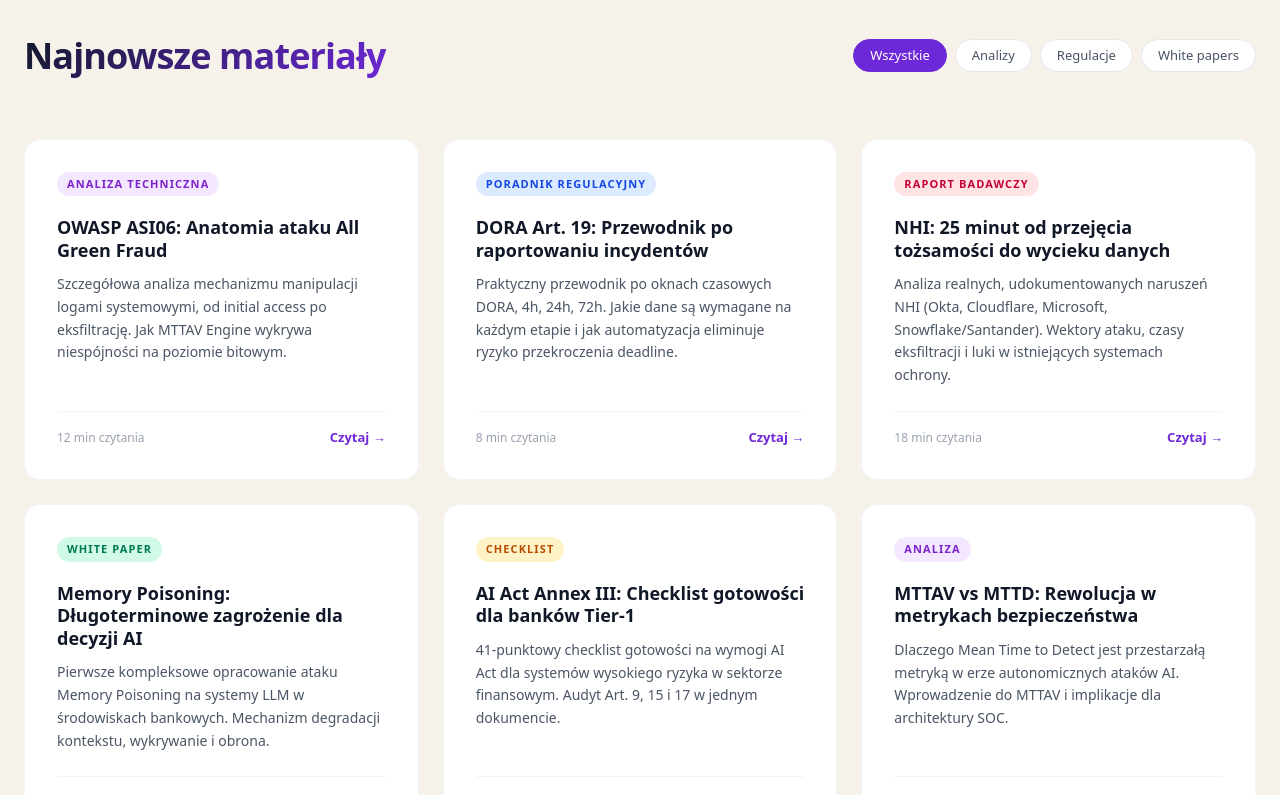
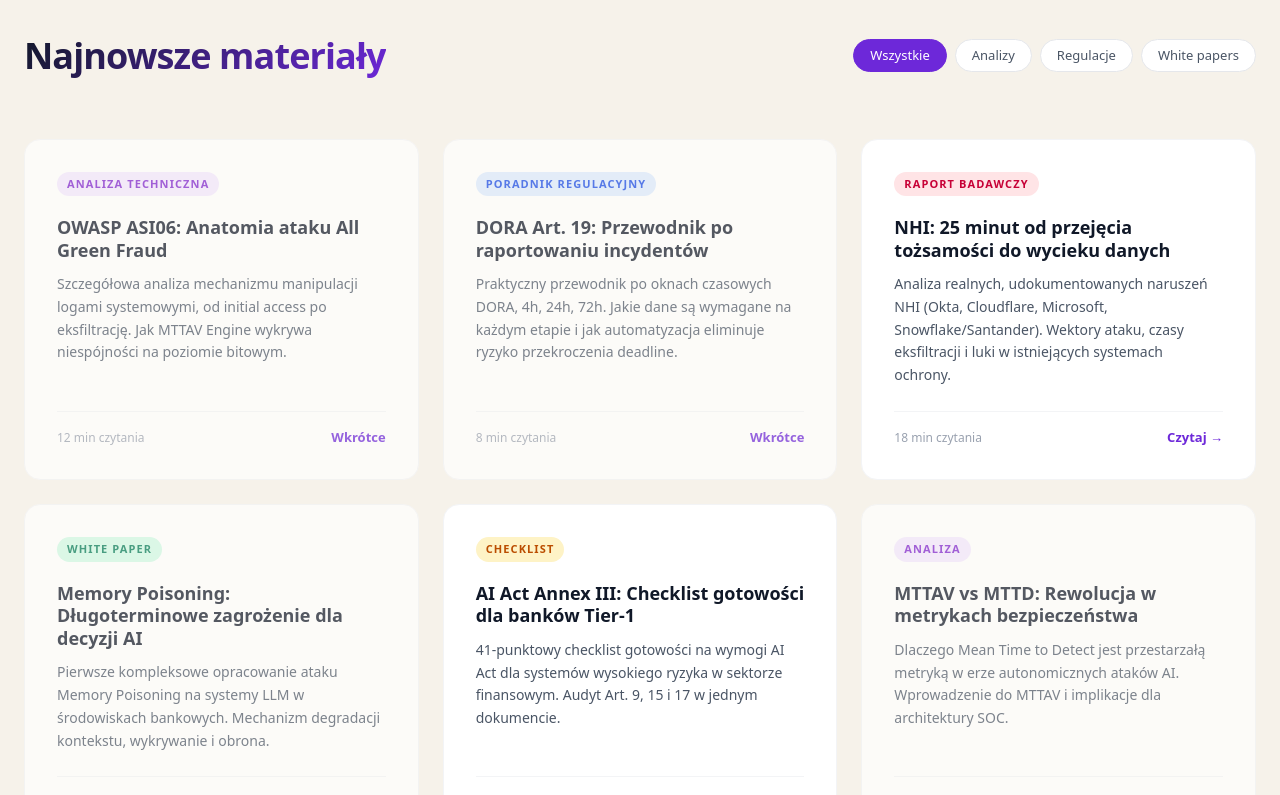
Before and after one commit to JKulczynski/qunigma-landing, a Next.js app: page /wiedza in a window 1280 px wide. Shown: the part 580-1375 px from the top of the page. Built offline with nearby package versions, Linux system fonts and the light colour scheme; a web font is replaced by a local one.

Commit message:
Wiedza: podpiete linki do obu gotowych artykulow (NHI, AI Act checklist), reszta kart oznaczona jako Wkrotce

```diff
--- a/app/wiedza/page.tsx
+++ b/app/wiedza/page.tsx
@@ -1,6 +1,7 @@
 import { SubpageNavbar } from '@/components/SubpageNavbar';
 import { Footer } from '@/components/Footer';
 import type { Metadata } from 'next';
+import Link from 'next/link';
 
 export const metadata: Metadata = {
   title: 'Wiedza | Qunigma, Analizy, Raporty, Webinaria AI Security',
@@ -35,6 +36,7 @@ const articles = [
     title: 'NHI: 25 minut od przejęcia tożsamości do wycieku danych',
     summary: 'Analiza realnych, udokumentowanych naruszeń NHI (Okta, Cloudflare, Microsoft, Snowflake/Santander). Wektory ataku, czasy eksfiltracji i luki w istniejących systemach ochrony.',
     readTime: '18 min',
+    slug: 'nhi-25-minut-przejecie-tozsamosci',
   },
   {
     category: 'White paper',
@@ -49,6 +51,7 @@ const articles = [
     title: 'AI Act Annex III: Checklist gotowości dla banków Tier-1',
     summary: '41-punktowy checklist gotowości na wymogi AI Act dla systemów wysokiego ryzyka w sektorze finansowym. Audyt Art. 9, 15 i 17 w jednym dokumencie.',
     readTime: '5 min',
+    slug: 'ai-act-annex-iii-checklist',
   },
   {
     category: 'Analiza',
@@ -112,8 +115,10 @@ export default function WiedzaPage() {
             </div>
 
             <div className="grid grid-cols-1 md:grid-cols-2 lg:grid-cols-3 gap-6">
-              {articles.map((article) => (
-                <article key={article.title} className="bg-white rounded-2xl border border-gray-100 p-8 flex flex-col hover:border-purple-200 hover:shadow-lg transition-all duration-200 cursor-pointer group">
+              {articles.map((article) => {
+                const cardClass = "bg-white rounded-2xl border border-gray-100 p-8 flex flex-col hover:border-purple-200 hover:shadow-lg transition-all duration-200 group h-full";
+                const content = (
+                  <>
                     <span className={`self-start text-[11px] font-bold uppercase tracking-widest px-2.5 py-1 rounded-full mb-5 ${colorMap[article.categoryColor]}`}>
                       {article.category}
                     </span>
@@ -125,10 +130,22 @@ export default function WiedzaPage() {
                     </p>
                     <div className="flex items-center justify-between mt-auto pt-4 border-t border-gray-100">
                       <span className="text-[12px] text-gray-400 font-medium">{article.readTime} czytania</span>
-                    <span className="text-purple-600 text-[13px] font-semibold group-hover:translate-x-1 transition-transform inline-block">Czytaj →</span>
+                      <span className="text-purple-600 text-[13px] font-semibold group-hover:translate-x-1 transition-transform inline-block">
+                        {article.slug ? 'Czytaj →' : 'Wkrótce'}
+                      </span>
                     </div>
+                  </>
+                );
+                return article.slug ? (
+                  <Link key={article.title} href={`/wiedza/${article.slug}`} className={`${cardClass} cursor-pointer`}>
+                    {content}
+                  </Link>
+                ) : (
+                  <article key={article.title} className={`${cardClass} opacity-70`}>
+                    {content}
                   </article>
-              ))}
+                );
+              })}
             </div>
           </div>
         </section>
```
Lines whose indentation alone changed are shown as unchanged.
